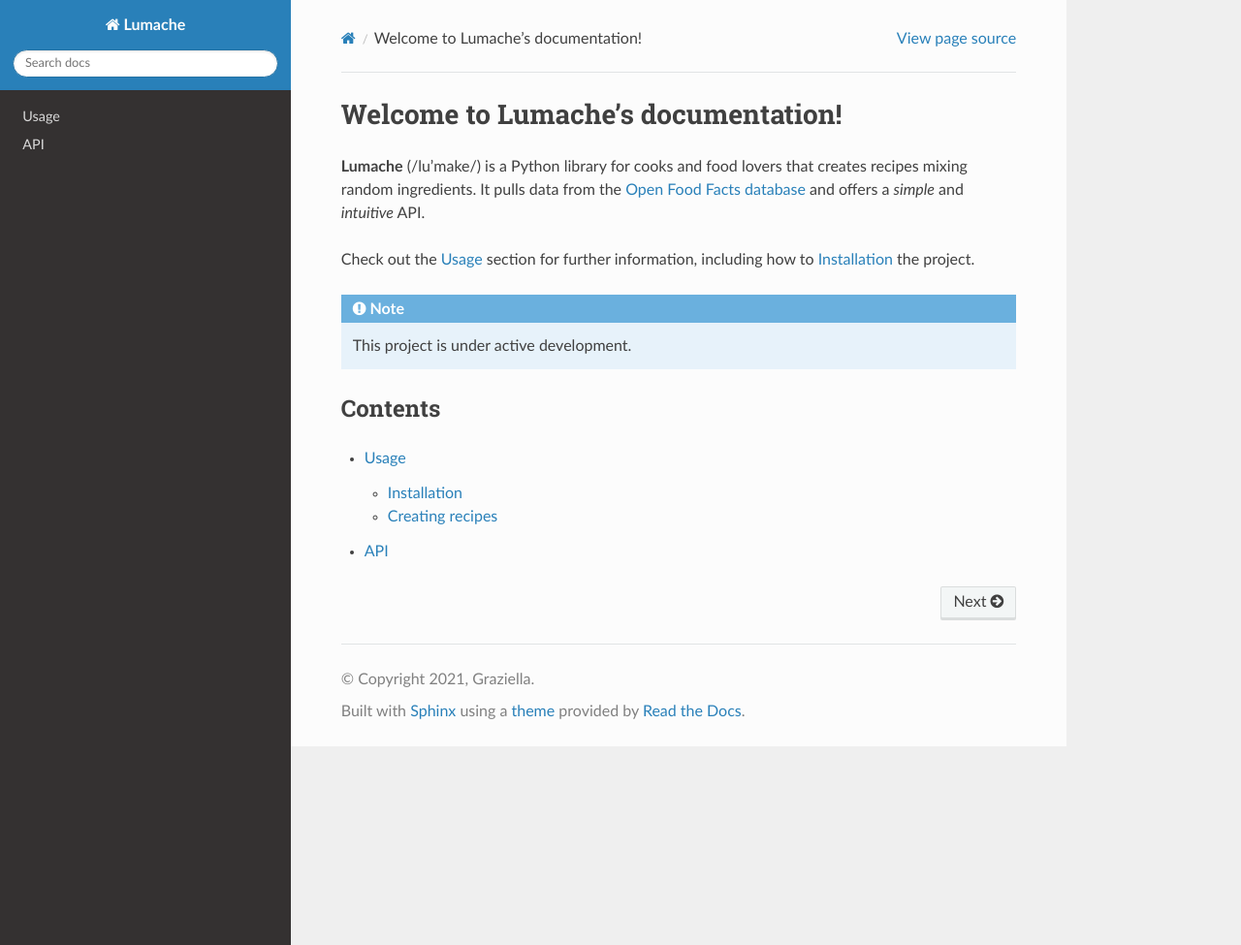
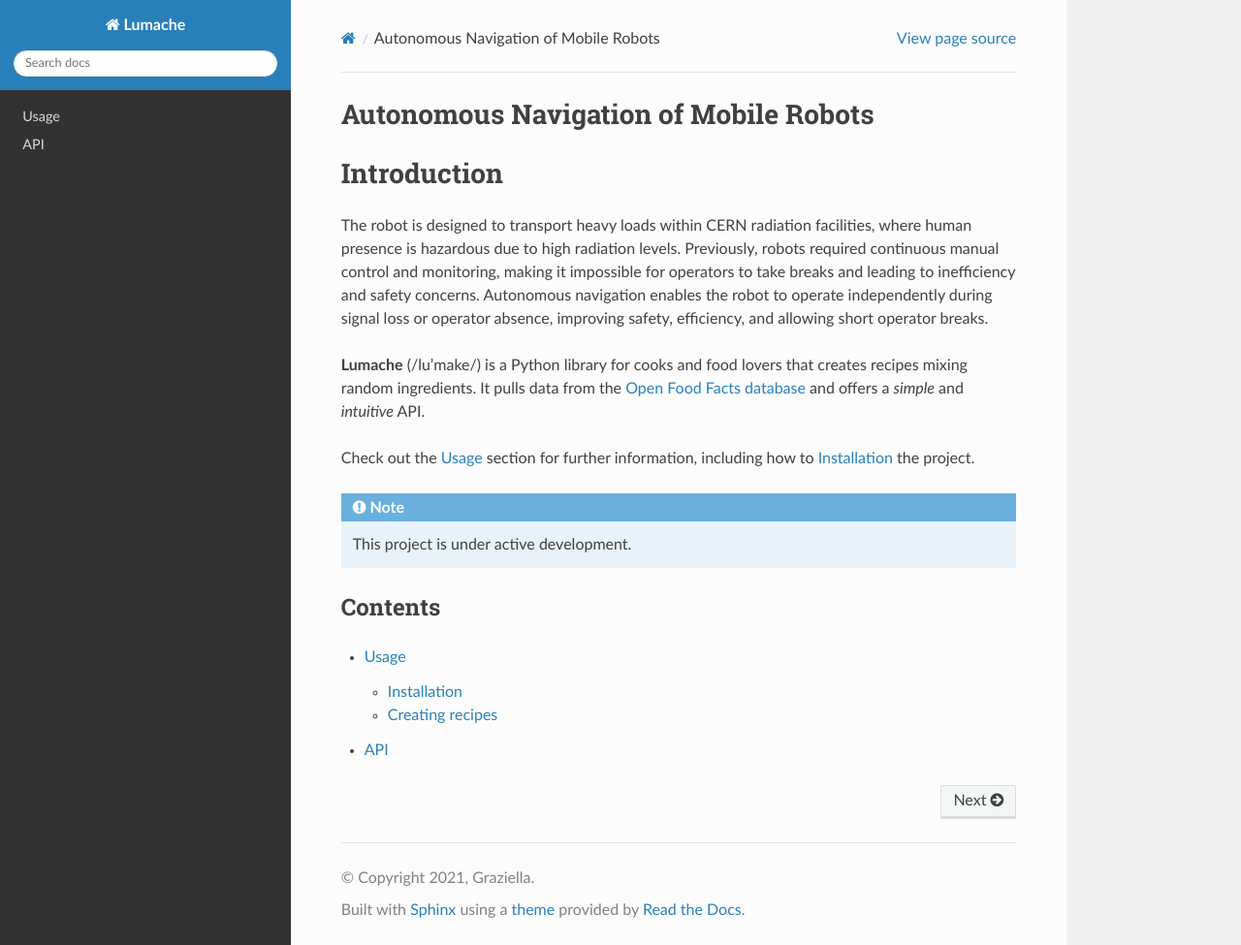
Before and after one commit to MuhammadHammadHussain/CERN-BOT, a Sphinx documentation site: the page built from docs/source/index.rst, in a window 1280 px wide and 975 px high. Shown: the whole window at 97% size. Built offline with Sphinx 7.4.7 and the Read the Docs theme 3.1.0, drawn with Linux system fonts in a browser that asks for light colours.

Commit message:
initial document text

```diff
--- a/docs/source/index.rst
+++ b/docs/source/index.rst
@@ -1,5 +1,9 @@
-Welcome to Lumache's documentation!
+Autonomous Navigation of Mobile Robots
 ===================================
+
+Introduction
+===================================
+The robot is designed to transport heavy loads within CERN radiation facilities, where human presence is hazardous due to high radiation levels. Previously, robots required continuous manual control and monitoring, making it impossible for operators to take breaks and leading to inefficiency and safety concerns. Autonomous navigation enables the robot to operate independently during signal loss or operator absence, improving safety, efficiency, and allowing short operator breaks.
 
 **Lumache** (/lu'make/) is a Python library for cooks and food lovers
 that creates recipes mixing random ingredients.
```
